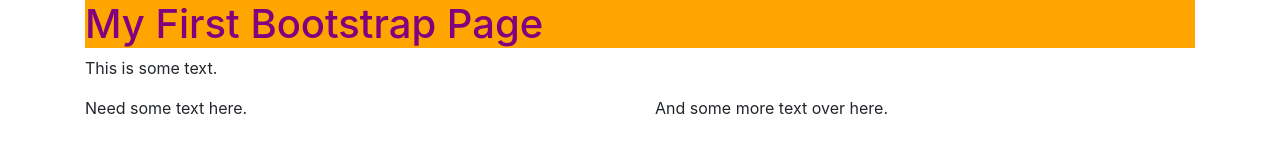
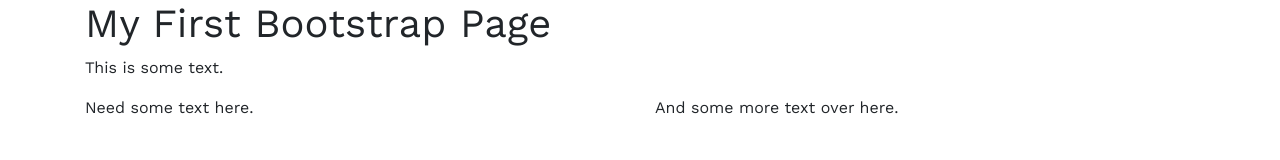
Before and after one commit to jessicahagman/hello, a plain HTML site: page index.html in a window 1280 px wide. Drawn offline with nearby package versions, Linux system fonts and the light colour scheme.

Commit message:
set body and header fonts

```diff
--- a/style.css
+++ b/style.css
@@ -1,4 +1,7 @@
-h1 {
-   color: purple;
-   background-color: orange;
+body {
+   font-family: 'Work Sans', sans-serif;
 }
+
+h1 h2 h3 {
+   font-family: 'Prata', serif;
+}
```
